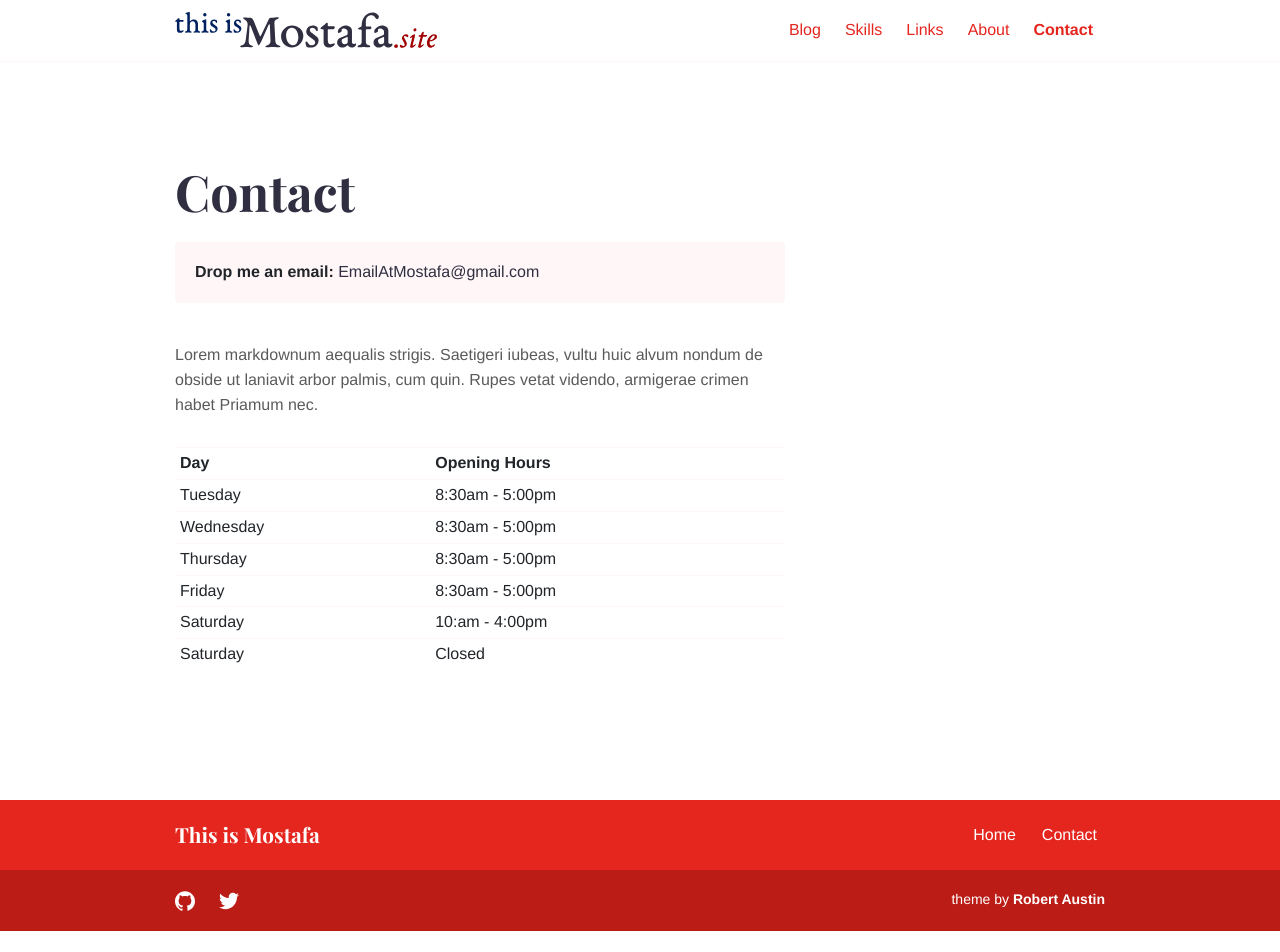
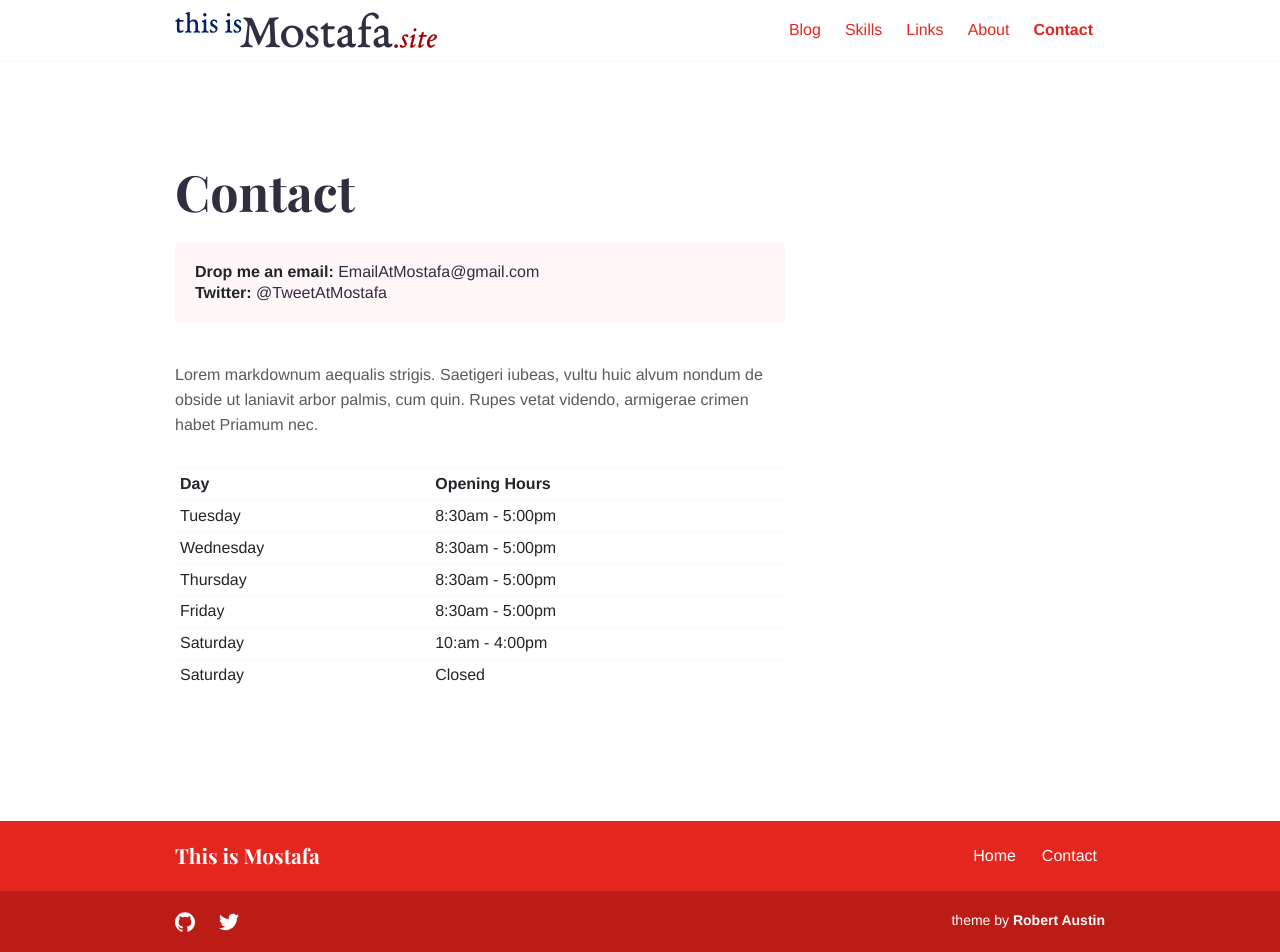
Before and after one commit to AtMostafa/AtMostafa.github.io, a Jekyll site: the page built from contact.md, in a window 1280 px wide. Built offline with Jekyll 4.4.1, drawn with Linux system fonts in a browser that asks for light colours; before the commit the page ends 931 px from its top, so only the background shows below that.

Commit message:
fix contact box

```diff
--- a/_data/contact.yml
+++ b/_data/contact.yml
@@ -1,4 +1,4 @@
 email: 'EmailAtMostafa@gmail.com'
-# twitter: 'TweetAtMostafa'
+twitter: 'TweetAtMostafa'
 other: 'Looking for my blog?'
 contact_button_link: 'blog'
--- a/_includes/call-email.html
+++ b/_includes/call-email.html
@@ -4,11 +4,18 @@
       <a href="mailto:{{ site.data.contact.email }}">
         {{ site.data.contact.email }}
       </a>
+      {% if site.data.contact.twitter %}
+      <div class="call-twiiter"><strong>Twitter: </strong>
+        <a href="https://twitter.com/{{ site.data.contact.twitter }}">
+          @{{ site.data.contact.twitter }}
+        </a>
+      </div>
+      {% endif %}
     </div>
   </div>
-    {% if include.show_button %}
-      <div class="call-box-bottom">
-        <a href="{{ site.data.contact.contact_button_link }}" class="button">Blog</a>
-      </div>
-    {% endif %}
+  {% if include.show_button %}
+  <div class="call-box-bottom">
+    <a href="{{ site.data.contact.contact_button_link }}" class="button">Blog</a>
+  </div>
+  {% endif %}
 </div>
```
